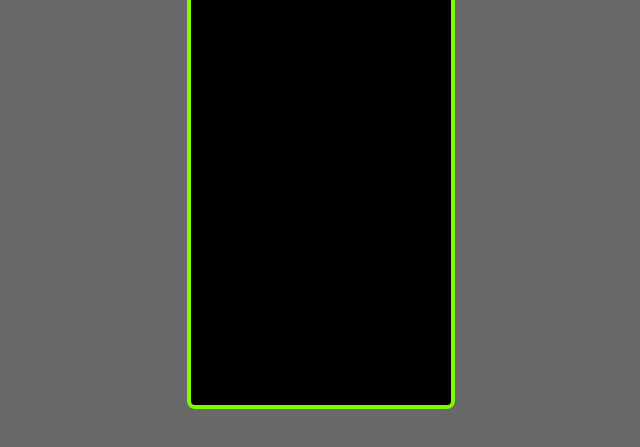
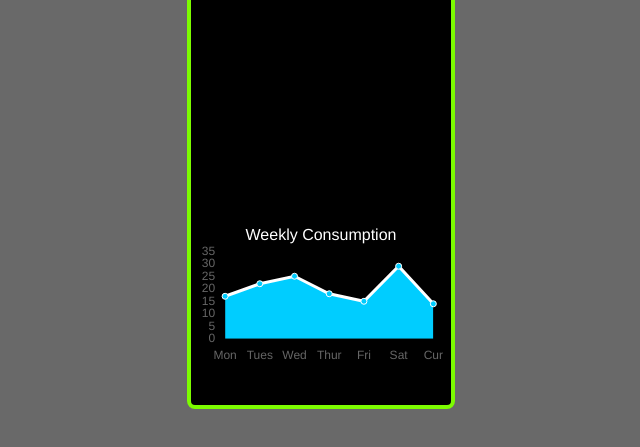
Before and after one commit to riley2jk/UIProjects, a plain HTML site: page index.html in a window 1280 px wide. Shown: the part 335-782 px from the top of the page, without its empty margins (319-959 px from the left). Drawn offline with nearby package versions, Linux system fonts and the light colour scheme.

Commit message:
Plot in no fontColor

```diff
--- a/index.html
+++ b/index.html
@@ -1,12 +1,14 @@
 <!DOCTYPE HTML>
 <html lang="en">
+<script src="main.js"></script>
+<script src="https://cdnjs.cloudflare.com/ajax/libs/Chart.js/2.9.4/Chart.js"></script>
 <head>
     <meta charset="UTF-8">
     <title>Smart Water Bottle UI</title>
     <link href="style.css" rel="stylesheet">
 
 </head>
-<body>
+<body onload="getPlot()">
     <div class="main">
         <div class="row container temp"></div>
         <div class="row container word">
@@ -23,8 +25,10 @@
             </div>
         </div>
         <div class="row container level"></div>
-        <div class="row container plot"></div>
+        <div class="row container plot">
+            <div class="text" style="padding-top:25px">Weekly Consumption</div>
+            <canvas id="myPlot" style="width:100%;max-width:250px;margin-left:5px"></canvas>
+        </div>
     </div>
-    <script src="main.js"></script>
 </body>
 </html>
--- a/main.js
+++ b/main.js
@@ -0,0 +1,28 @@
+function getPlot() {
+    var xValues = [1,2,3,4,5,6,7];
+    var yValues = [17,22,25,18,15,29,14];
+
+    new Chart("myPlot", {
+        type: "line",
+        data: {
+            labels: ["Mon","Tues","Wed","Thur","Fri","Sat","Cur"],
+            datasets: [{
+                fill: true,
+                lineTension: 0,
+                backgroundColor: "rgba(0,205,255,1)",
+                borderColor: "rgba(255,255,255,1)",
+                color: "rgba(255,255,255,1)",
+                data: yValues,
+                }]
+            },
+        options: {
+            legend: {display: false},
+            scales: {
+                yAxes: [{ticks: {min: 0, max:35}}]
+            },
+        },
+        defaults: {
+            color: "rgba(255,255,255,1)"
+        }
+    });
+}
```
